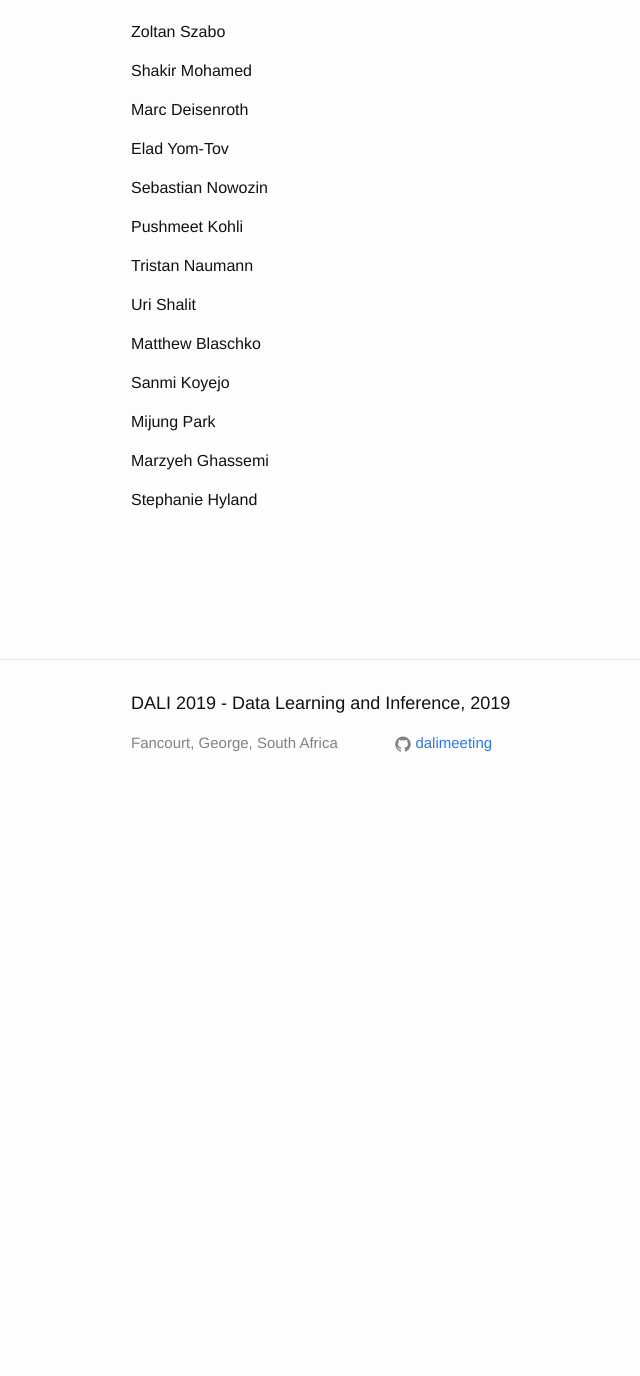
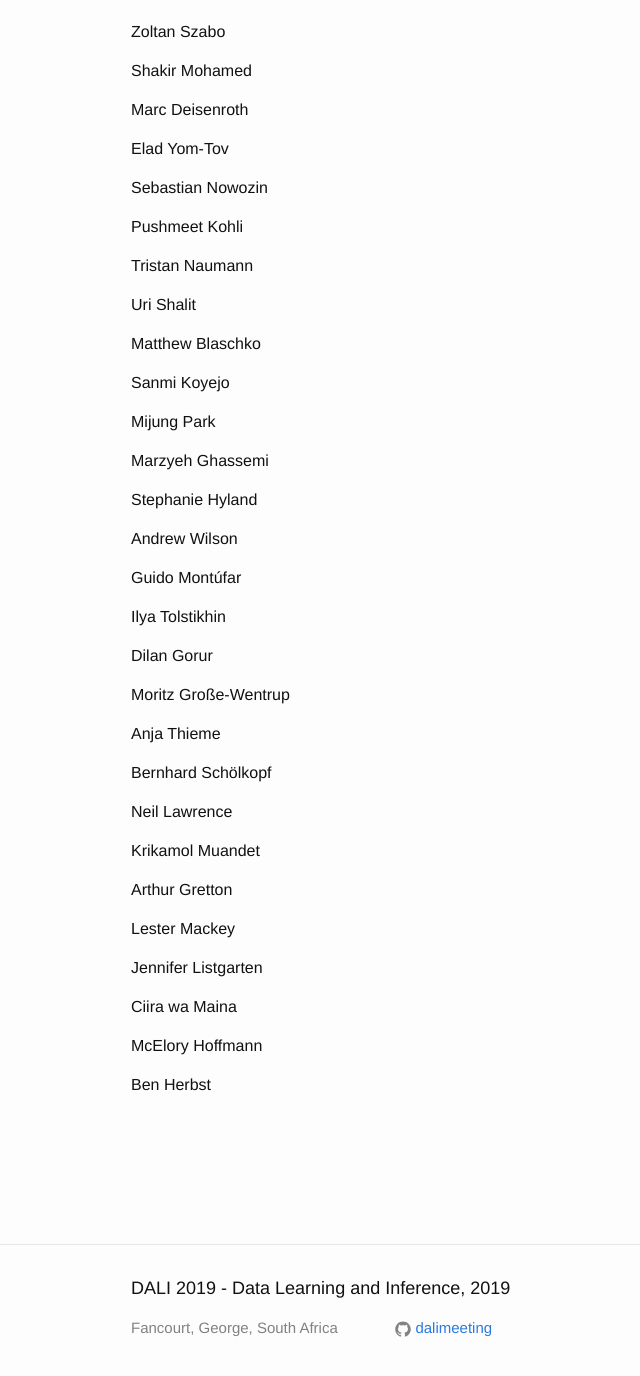
Before and after one commit to dalimeeting/dalimeeting.github.io, a Jekyll site: the page built from participants.html, in a window 1280 px wide and 1400 px high, scrolled down 765 px. Shown: the top 1376 px of the window, without its empty margins (139-779 px from the left). Built offline with Jekyll 4.4.1, drawn with Linux system fonts in a browser that asks for light colours; before the commit the page ends 1580 px from its top, so only the background shows below that.

Commit message:
Update participants.yml

```diff
--- a/_data/participants.yml
+++ b/_data/participants.yml
@@ -30,3 +30,33 @@
   given: Marzyeh
 - family: Hyland
   given: Stephanie
+- family: Wilson
+  given: Andrew
+- family: Montúfar
+  given: Guido
+- family: Tolstikhin
+  given: Ilya
+- family: Gorur
+  given: Dilan
+- family: Große-Wentrup
+  given: Moritz
+- family: Thieme
+  given: Anja
+- family: Schölkopf
+  given: Bernhard
+- family: Lawrence
+  given: Neil
+- family: Muandet
+  given: Krikamol
+- family: Gretton
+  given: Arthur
+- family: Mackey
+  given: Lester
+- family: Listgarten
+  given: Jennifer
+- family: wa Maina
+  given: Ciira
+- family: Hoffmann
+  given: McElory
+- family: Herbst
+  given: Ben
```
